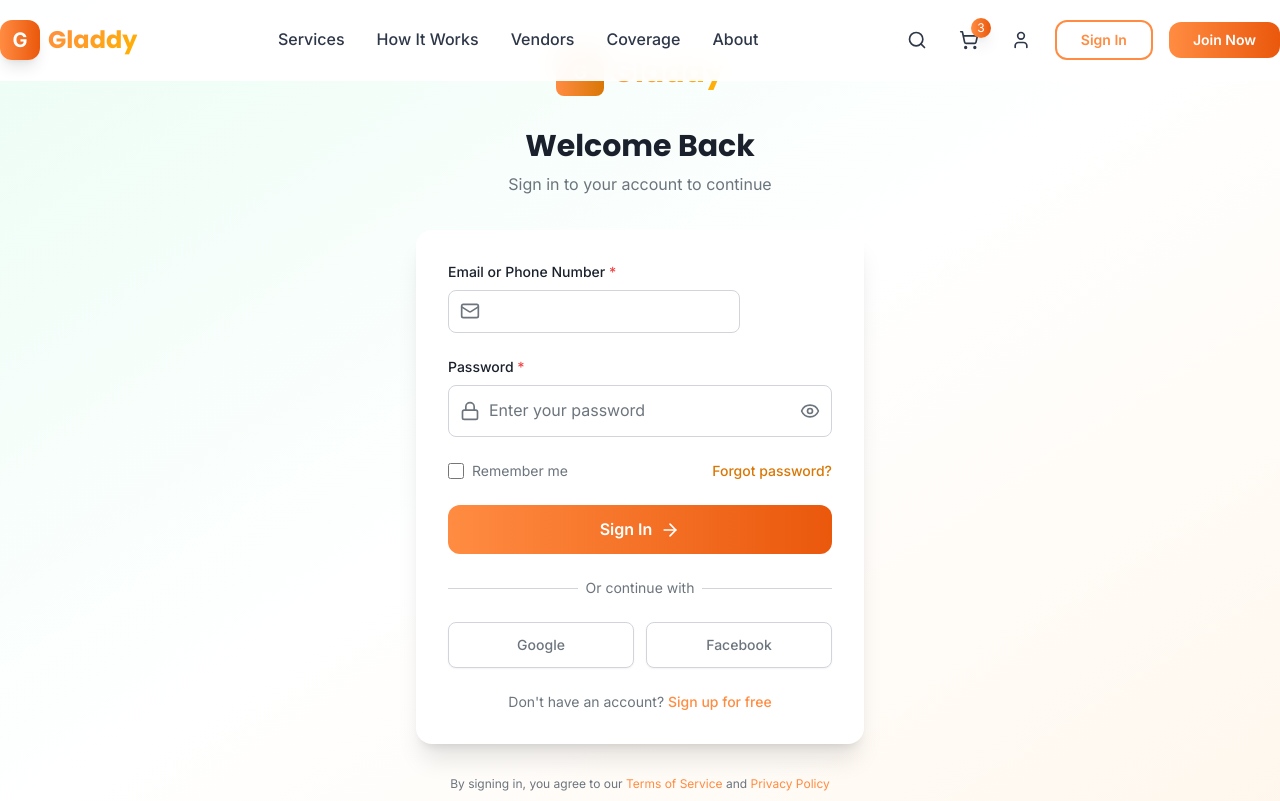
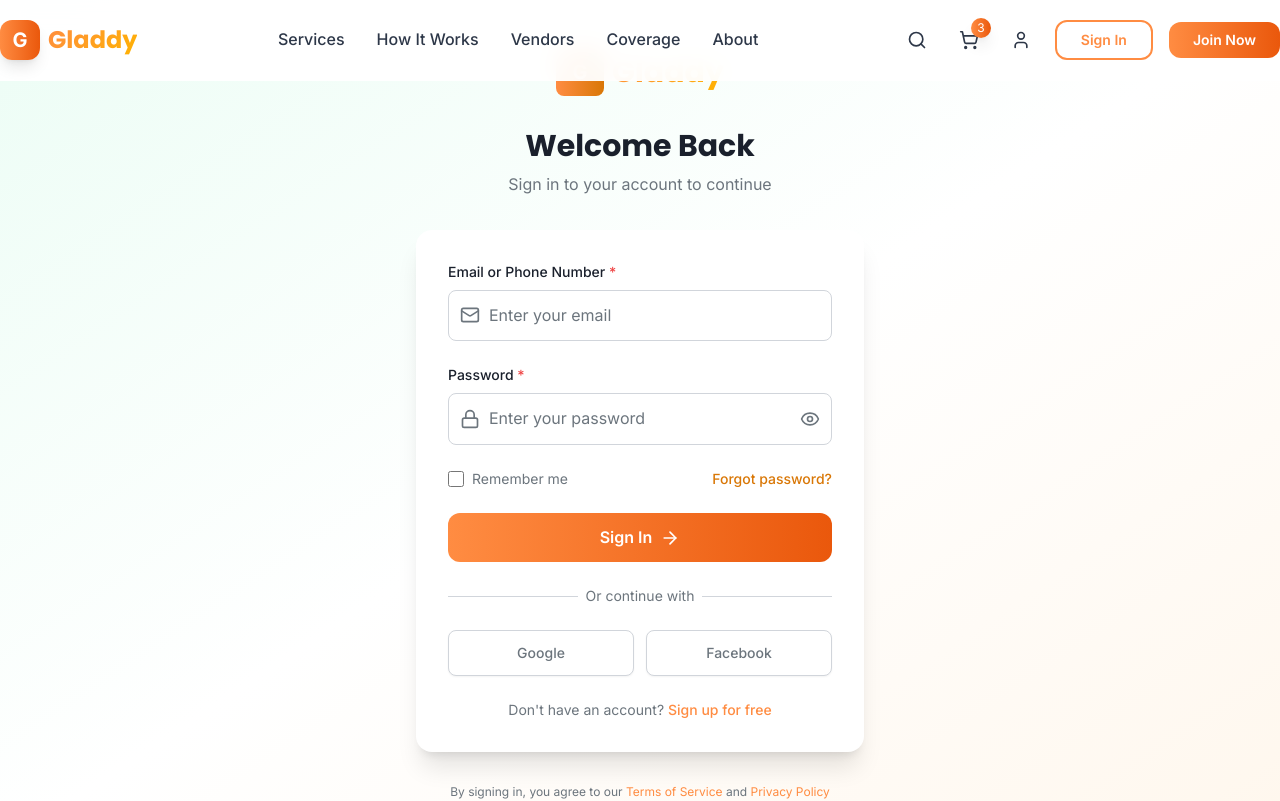
Before and after one commit to warrenshiv/gladdy2, a React (Vite) app: page /auth/login in a window 1280 px wide. Shown: the top 801 px of the page. Built offline with nearby package versions, Linux system fonts and the light colour scheme.

Commit message:
Fix duplicate className attributes in Login component

```diff
--- a/src/components/auth/Login.tsx
+++ b/src/components/auth/Login.tsx
@@ -174,8 +174,8 @@ const LoginPage = () => {
                   required
                   value={formData.email}
                   onChange={handleChange}
-                  className="block w-full pl-10 pr-3 py-3 border border-gray-300 rounded-lg focus:outline-none focus:ring-2 focus:ring-green-800 focus:border-transparent placeholder-medium-gray"
-                  className="pl-10 pr-4 py-2 border border-gray-300 rounded-lg focus:outline-none focus:ring-2 focus:ring-orange-500 focus:border-transparent placeholder-medium-gray"
+                  className="block w-full pl-10 pr-3 py-3 border border-gray-300 rounded-lg focus:outline-none focus:ring-2 focus:ring-orange-500 focus:border-transparent placeholder-medium-gray"
+                  placeholder="Enter your email"
                 />
               </div>
             </div>
```
